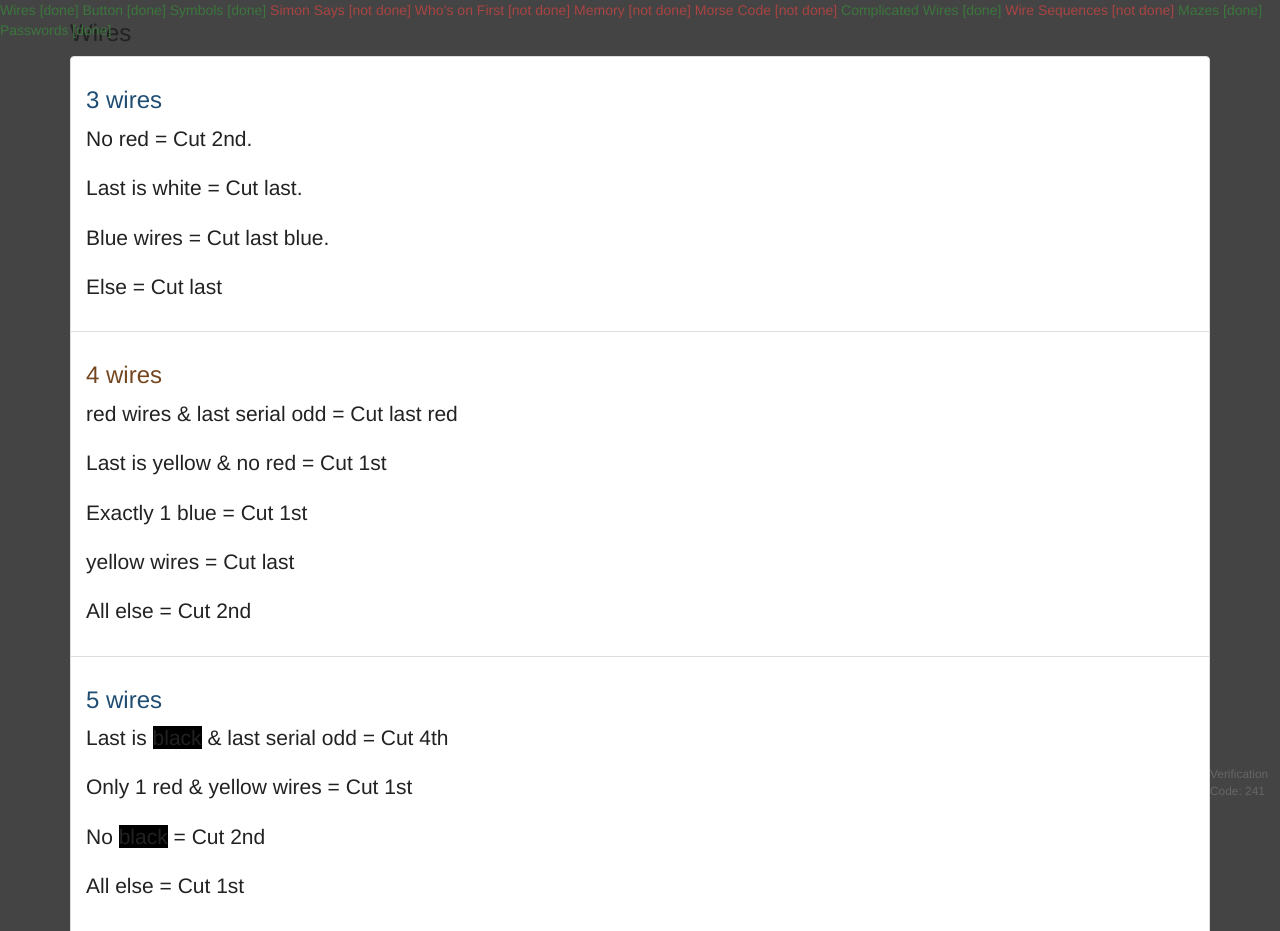
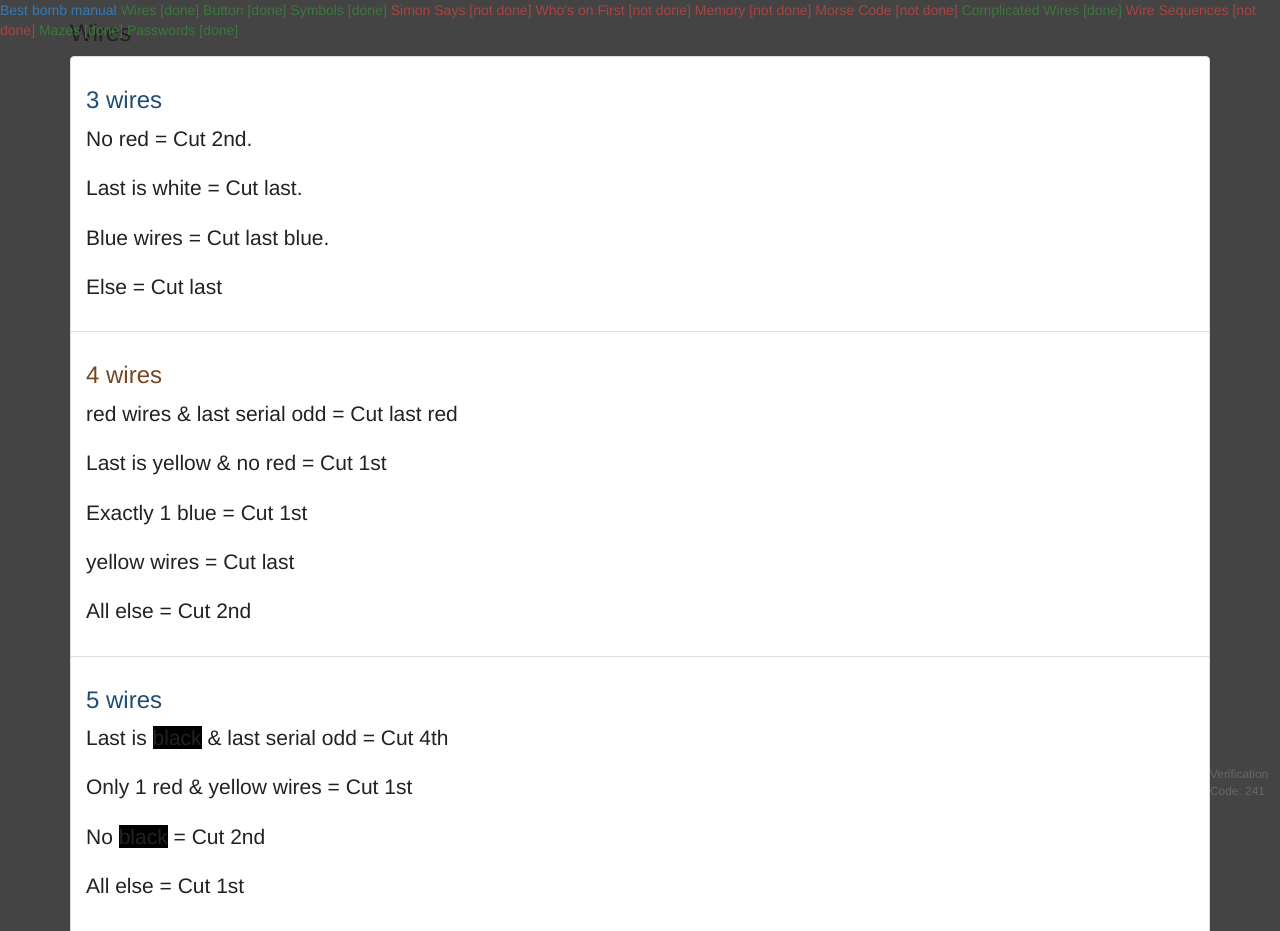
Before and after one commit to JulianNorton/keep-talking-bomb-defusal-manual, a plain HTML site: page index.html in a window 1280 px wide. Shown: the top 931 px of the page. Drawn offline with nearby package versions, Linux system fonts and the light colour scheme; no server answers.

Commit message:
added nav link to heading

```diff
--- a/index.html
+++ b/index.html
@@ -5,12 +5,12 @@
 
 <head>
   <link rel="stylesheet prefetch" href="https://maxcdn.bootstrapcdn.com/bootstrap/4.0.0-alpha.5/css/bootstrap.min.css">
-  <!-- https://v4-alpha.getbootstrap.com/content/typography/ -->
   <link rel="stylesheet" href="style.css">
 </head>
 <body class="container mt-3 pb-1">
   <nav class="navbar navbar-fixed-top navbar-light bg-faded">
     <div class="nav navbar-nav">
+      <a class="nav-item nav-link active" href="https://juliannorton.github.io/keep-talking-bomb-defusal-manual">Best bomb manual</a>
       <a class="nav-item nav-link text-success" href="#wires">Wires [done]</a>
       <a class="nav-item nav-link text-success" href="#button">Button [done]</a>
       <a class="nav-item nav-link text-success" href="#symbols">Symbols [done]</a>
```
